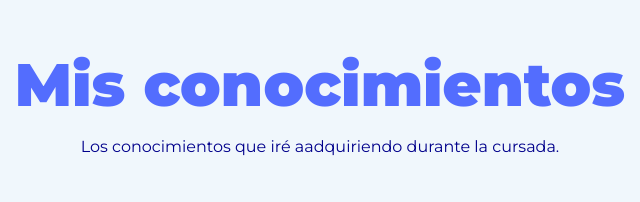
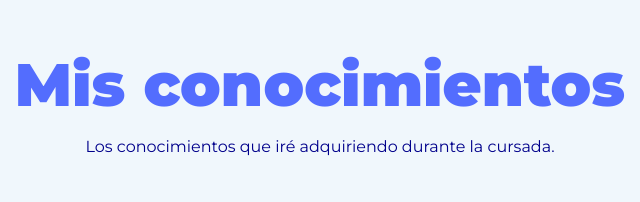
Before and after one commit to belencludius/portafolio-ada, a plain HTML site: page index.html in a window 1280 px wide. Shown: the part 880-1082 px from the top of the page, 320-960 px from the left. Drawn offline with Linux system fonts and the light colour scheme.

Commit message:
arregle ortografia

```diff
--- a/index.html
+++ b/index.html
@@ -58,7 +58,7 @@
 <main class="main2">
 
   <h1 class="letra"> Mis conocimientos</h1>
-    <p>Los conocimientos que iré aadquiriendo durante la cursada.</p>
+    <p>Los conocimientos que iré adquiriendo durante la cursada.</p>
 
     <div class="cajas">
        <div class="cajita"><i class="fab fa-html5 html"></i><h3>HTML 5</h3>
```
